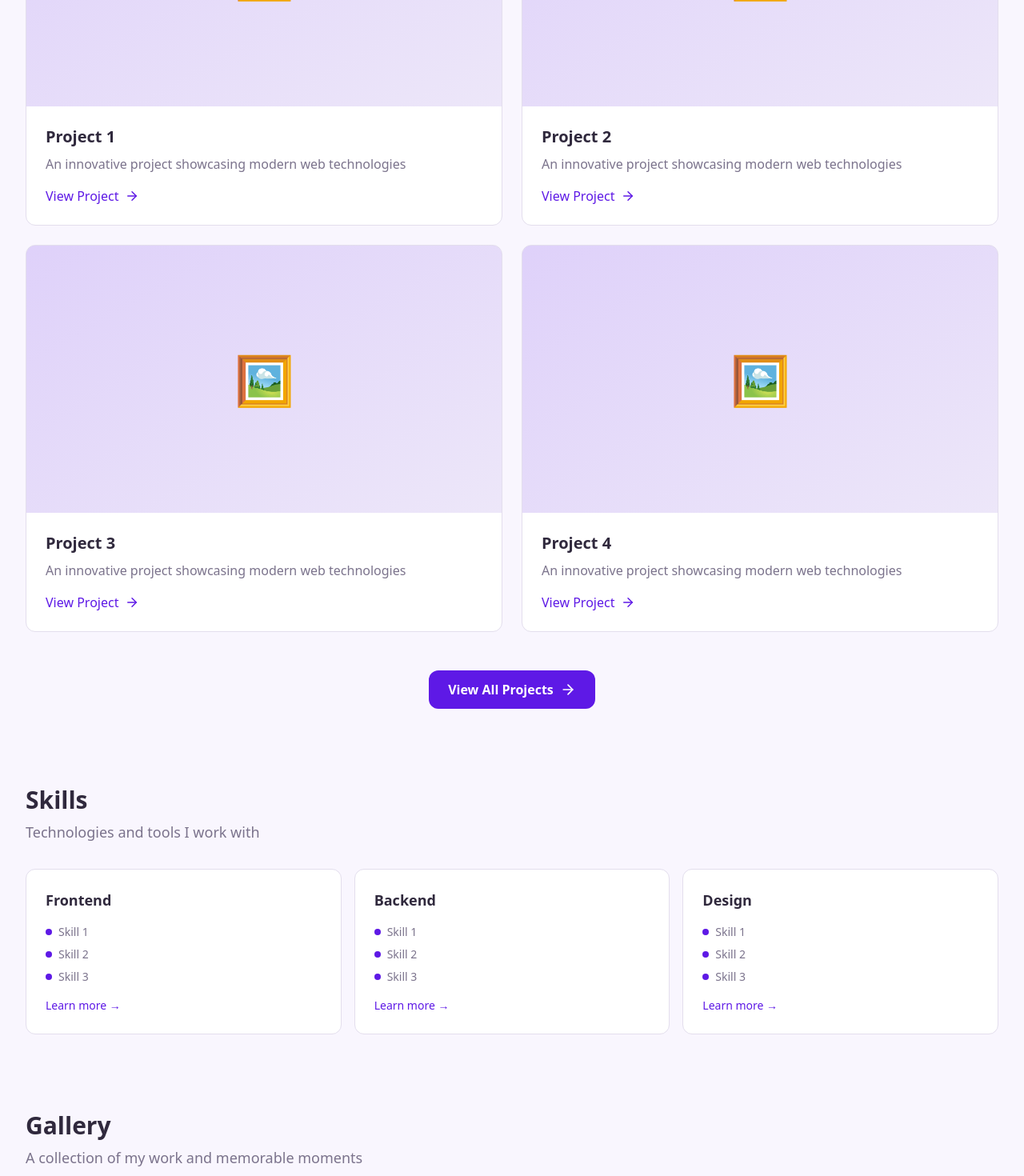
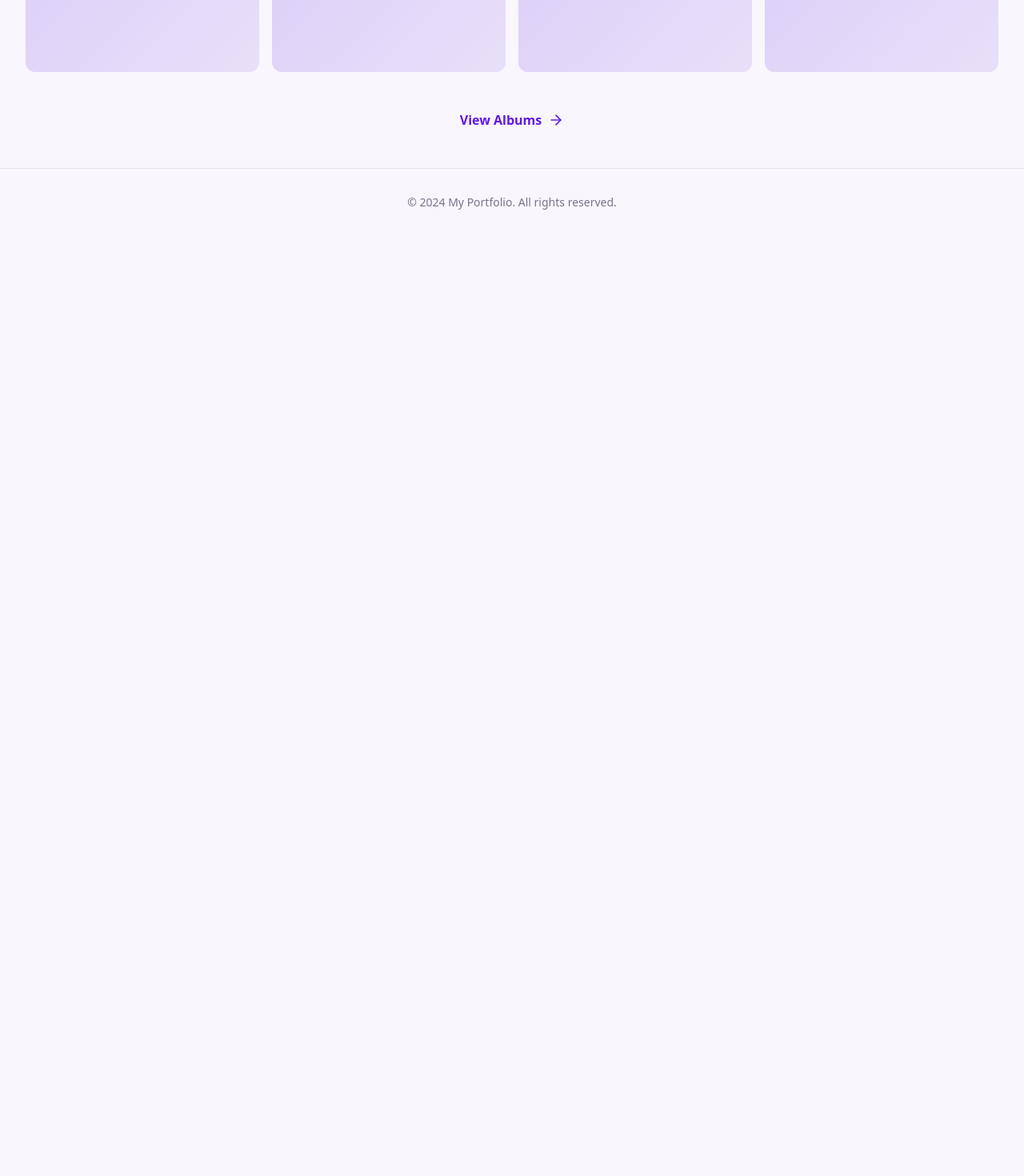
Before and after one commit to Richelle1215/STYLE, a React (Vite) app: page / in a window 1280 px wide. Shown: the part 760-2230 px from the top of the page at 80% size. After the commit the page ends 1055 px from the top, so only its background shows below. Built offline with nearby package versions, Linux system fonts and the light colour scheme.

Commit message:
Replace featured sections with album-based gallery on home

```diff
--- a/client/components/GalleryModal.tsx
+++ b/client/components/GalleryModal.tsx
@@ -1,4 +1,5 @@
-import { X } from "lucide-react";
+import { X, ArrowRight } from "lucide-react";
+import { useState } from "react";
 import { cn } from "@/lib/utils";
 
 interface GalleryModalProps {
@@ -6,40 +7,113 @@ interface GalleryModalProps {
   onClose: () => void;
 }
 
+const albums = [
+  {
+    id: 1,
+    title: "Projects & Work",
+    description: "Web development and design projects",
+    count: 12,
+    preview: "💼",
+    color: "from-primary/20 to-secondary/20",
+  },
+  {
+    id: 2,
+    title: "Travel & Adventures",
+    description: "Moments from around the world",
+    count: 8,
+    preview: "✈️",
+    color: "from-amber-200/20 to-orange-200/20",
+  },
+  {
+    id: 3,
+    title: "Events & Conferences",
+    description: "Speaking and networking highlights",
+    count: 10,
+    preview: "🎤",
+    color: "from-purple-200/20 to-pink-200/20",
+  },
+];
+
 export default function GalleryModal({ isOpen, onClose }: GalleryModalProps) {
-  const images = Array.from({ length: 12 }, (_, i) => i + 1);
+  const [selectedAlbum, setSelectedAlbum] = useState<number | null>(null);
 
   if (!isOpen) return null;
 
+  const album = selectedAlbum ? albums.find((a) => a.id === selectedAlbum) : null;
+
   return (
     <div className="fixed inset-0 z-50 flex items-center justify-center bg-black/50 backdrop-blur-sm">
-      <div className="relative max-h-[90vh] w-full max-w-6xl overflow-hidden rounded-2xl bg-white">
+      <div className="relative max-h-[90vh] w-full max-w-4xl overflow-hidden rounded-2xl bg-white">
         {/* Header */}
         <div className="border-b border-border bg-background px-6 py-4 flex items-center justify-between">
-          <h2 className="text-2xl font-bold text-foreground">Gallery</h2>
+          <h2 className="text-2xl font-bold text-foreground">
+            {album ? album.title : "My Albums"}
+          </h2>
           <button
-            onClick={onClose}
+            onClick={() => {
+              if (selectedAlbum) {
+                setSelectedAlbum(null);
+              } else {
+                onClose();
+              }
+            }}
             className="rounded-lg p-2 text-muted-foreground transition-colors hover:bg-muted hover:text-foreground"
           >
             <X size={24} />
           </button>
         </div>
 
-        {/* Gallery Grid */}
+        {/* Content */}
         <div className="overflow-y-auto max-h-[calc(90vh-80px)] p-6">
-          <div className="grid gap-4 grid-cols-2 md:grid-cols-3 lg:grid-cols-4">
-            {images.map((i) => (
+          {!selectedAlbum ? (
+            // Album Selection View
+            <div className="grid gap-6 md:grid-cols-3">
+              {albums.map((alb) => (
+                <button
+                  key={alb.id}
+                  onClick={() => setSelectedAlbum(alb.id)}
+                  className="group text-left transition-transform hover:scale-105"
+                >
+                  <div
+                    className={cn(
+                      "relative aspect-square overflow-hidden rounded-xl bg-gradient-to-br mb-4 cursor-pointer shadow-lg transition-shadow group-hover:shadow-xl",
+                      alb.color
+                    )}
+                  >
+                    <div className="flex h-full items-center justify-center text-6xl transition-transform group-hover:scale-110">
+                      {alb.preview}
+                    </div>
+                    <div className="absolute inset-0 bg-black/0 transition-colors group-hover:bg-black/20" />
+                  </div>
+                  <h3 className="text-xl font-bold text-foreground group-hover:text-primary transition-colors">
+                    {alb.title}
+                  </h3>
+                  <p className="text-sm text-muted-foreground mt-1">
+                    {alb.description}
+                  </p>
+                  <div className="flex items-center gap-2 mt-3 text-primary font-medium">
+                    {alb.count} photos
+                    <ArrowRight size={16} />
+                  </div>
+                </button>
+              ))}
+            </div>
+          ) : (
+            // Album Photos View
+            <div className="grid gap-4 grid-cols-2 md:grid-cols-3">
+              {Array.from({ length: album.count }, (_, i) => i + 1).map((i) => (
                 <div
                   key={i}
-                className="group relative aspect-square overflow-hidden rounded-lg bg-gradient-to-br from-primary/20 to-secondary/20 cursor-pointer"
+                  className="group relative aspect-square overflow-hidden rounded-lg bg-gradient-to-br from-primary/10 to-secondary/10 cursor-pointer"
                 >
-                <div className="flex h-full items-center justify-center text-5xl transition-transform group-hover:scale-110">
-                  🖼️
+                  <div className="flex h-full items-center justify-center text-4xl transition-transform group-hover:scale-110">
+                    📸
                   </div>
                   <div className="absolute inset-0 bg-black/0 transition-colors group-hover:bg-black/20" />
                 </div>
               ))}
             </div>
+          )}
         </div>
       </div>
     </div>
--- a/client/pages/Index.tsx
+++ b/client/pages/Index.tsx
@@ -66,99 +66,13 @@ export default function Index() {
           </div>
         </div>
 
-        {/* Featured Projects */}
+
+        {/* Recents Gallery Preview */}
         <div className="space-y-8 pt-12">
           <div className="space-y-2">
-            <h2 className="text-3xl font-bold text-foreground">Featured Work</h2>
+            <h2 className="text-3xl font-bold text-foreground">Recents</h2>
             <p className="text-lg text-muted-foreground">
-              A selection of recent projects I've worked on
-            </p>
-          </div>
-
-          <div className="grid gap-6 md:grid-cols-2">
-            {[1, 2, 3, 4].map((i) => (
-              <div
-                key={i}
-                className="group overflow-hidden rounded-xl border border-border bg-card transition-all hover:shadow-lg"
-              >
-                <div className="aspect-video overflow-hidden bg-gradient-to-br from-primary/20 to-secondary/20">
-                  <div className="flex h-full items-center justify-center text-6xl">
-                    🖼️
-                  </div>
-                </div>
-                <div className="p-6">
-                  <h3 className="text-xl font-semibold text-foreground">
-                    Project {i}
-                  </h3>
-                  <p className="mt-2 text-muted-foreground">
-                    An innovative project showcasing modern web technologies
-                  </p>
-                  <Link
-                    to="/portfolio"
-                    className="mt-4 inline-flex items-center gap-2 text-primary font-medium transition-colors hover:text-primary/80"
-                  >
-                    View Project <ArrowRight size={18} />
-                  </Link>
-                </div>
-              </div>
-            ))}
-          </div>
-
-          <div className="flex justify-center pt-4">
-            <Link
-              to="/portfolio"
-              className="inline-flex items-center gap-2 rounded-lg bg-primary px-6 py-3 font-semibold text-primary-foreground transition-transform hover:scale-105"
-            >
-              View All Projects <ArrowRight size={20} />
-            </Link>
-          </div>
-        </div>
-
-        {/* Skills Preview */}
-        <div className="space-y-8 pt-12">
-          <div className="space-y-2">
-            <h2 className="text-3xl font-bold text-foreground">Skills</h2>
-            <p className="text-lg text-muted-foreground">
-              Technologies and tools I work with
-            </p>
-          </div>
-
-          <div className="grid gap-4 md:grid-cols-3">
-            {["Frontend", "Backend", "Design"].map((category) => (
-              <div
-                key={category}
-                className="rounded-xl border border-border bg-card p-6"
-              >
-                <h3 className="text-lg font-semibold text-foreground">
-                  {category}
-                </h3>
-                <div className="mt-4 space-y-2">
-                  {["Skill 1", "Skill 2", "Skill 3"].map((skill) => (
-                    <div key={skill} className="flex items-center gap-2">
-                      <div className="h-2 w-2 rounded-full bg-primary" />
-                      <span className="text-sm text-muted-foreground">
-                        {skill}
-                      </span>
-                    </div>
-                  ))}
-                </div>
-                <Link
-                  to="/skills"
-                  className="mt-4 inline-block text-sm font-medium text-primary hover:underline"
-                >
-                  Learn more →
-                </Link>
-              </div>
-            ))}
-          </div>
-        </div>
-
-        {/* Gallery Preview */}
-        <div className="space-y-8 pt-12">
-          <div className="space-y-2">
-            <h2 className="text-3xl font-bold text-foreground">Gallery</h2>
-            <p className="text-lg text-muted-foreground">
-              A collection of my work and memorable moments
+              A glimpse into my recent moments and projects
             </p>
           </div>
 
@@ -169,7 +83,7 @@ export default function Index() {
                 className="group relative aspect-square overflow-hidden rounded-lg bg-gradient-to-br from-primary/20 to-secondary/20 cursor-pointer transition-transform hover:scale-105"
               >
                 <div className="flex h-full items-center justify-center text-4xl transition-transform group-hover:scale-110">
-                  🖼️
+                  📸
                 </div>
                 <div className="absolute inset-0 bg-black/0 transition-colors group-hover:bg-black/20" />
               </div>
@@ -179,25 +93,11 @@ export default function Index() {
           <div className="flex justify-center pt-4">
             <button
               onClick={() => setShowGalleryModal(true)}
-              className="inline-flex items-center gap-2 rounded-lg bg-primary px-6 py-3 font-semibold text-primary-foreground transition-transform hover:scale-105"
+              className="inline-flex items-center gap-2 rounded-lg text-primary font-semibold transition-all hover:gap-3 group"
             >
-              View All <ArrowRight size={20} />
+              View Albums <ArrowRight size={20} className="transition-transform group-hover:translate-x-1" />
             </button>
           </div>
-        </div>
-
-        {/* CTA Section */}
-        <div className="rounded-2xl bg-gradient-to-r from-primary to-secondary px-8 py-12 text-center text-white md:px-12">
-          <h2 className="text-3xl font-bold">Ready to work together?</h2>
-          <p className="mt-2 text-white/90">
-            Let's create something amazing. Get in touch today.
-          </p>
-          <Link
-            to="/contact"
-            className="mt-6 inline-flex items-center gap-2 rounded-lg bg-white px-6 py-3 font-semibold text-primary transition-transform hover:scale-105"
-          >
-            Get in Touch <ArrowRight size={20} />
-          </Link>
         </div>
       </div>
 
```
Lines whose indentation alone changed are shown as unchanged.
